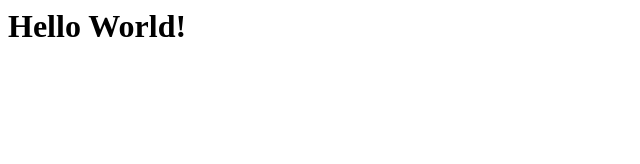
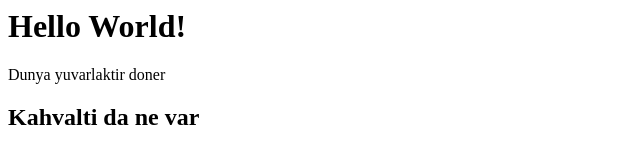
Before and after one commit to ftmkrtgz/Workflow-example, a plain HTML site: page index.html in a window 1280 px wide. Shown: the whole page, without its empty margins (0-640 px from the left). Drawn offline with Linux system fonts and the light colour scheme.

Commit message:
Update index.html

```diff
--- a/index.html
+++ b/index.html
@@ -4,5 +4,7 @@
 </head>
 <body>
   <h1>Hello World!</h1>
+  <p>Dunya yuvarlaktir doner</p>
+  <h2>Kahvalti da ne var</h2>
 </body>
 </html>
```
